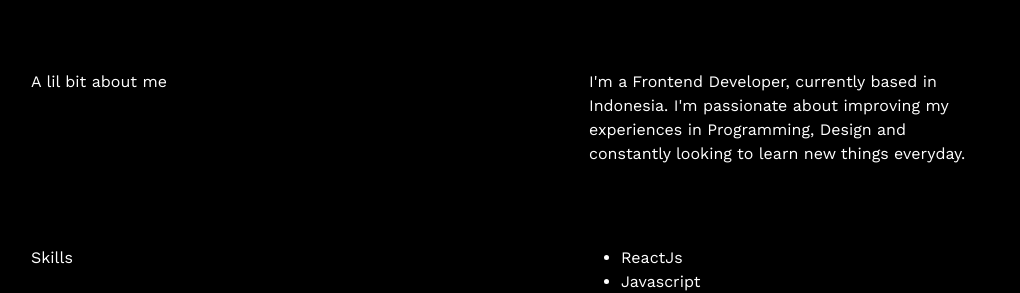
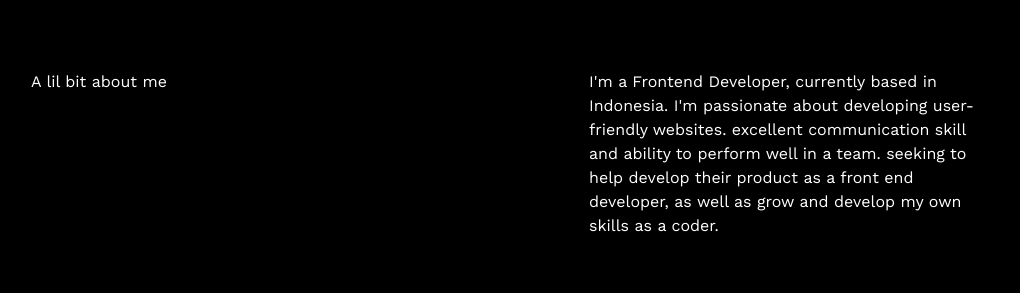
Before and after one commit to tinywomanintech/tinywomanintech.github.io, a React (Create React App) app: page /about in a window 1280 px wide. Shown: the part 506-799 px from the top of the page, without its empty margins (209-1229 px from the left). Built offline with nearby package versions, Linux system fonts and the light colour scheme.

Commit message:
edit aboutme

```diff
--- a/src/components/Aboutme.jsx
+++ b/src/components/Aboutme.jsx
@@ -17,7 +17,10 @@ export default function Aboutme() {
             <p>A lil bit about me</p>
           </div>
           <div className="content-2">
-            <p>I'm a Frontend Developer, currently based in Indonesia. I'm passionate about improving my experiences in Programming, Design and constantly looking to learn new things everyday.</p>
+            <p>
+              I'm a Frontend Developer, currently based in Indonesia. I'm passionate about developing user-friendly websites. excellent communication skill and ability to perform well in a team. seeking to help develop their product as a
+              front end developer, as well as grow and develop my own skills as a coder.
+            </p>
           </div>
         </div>
         <div className="about-2">
```
